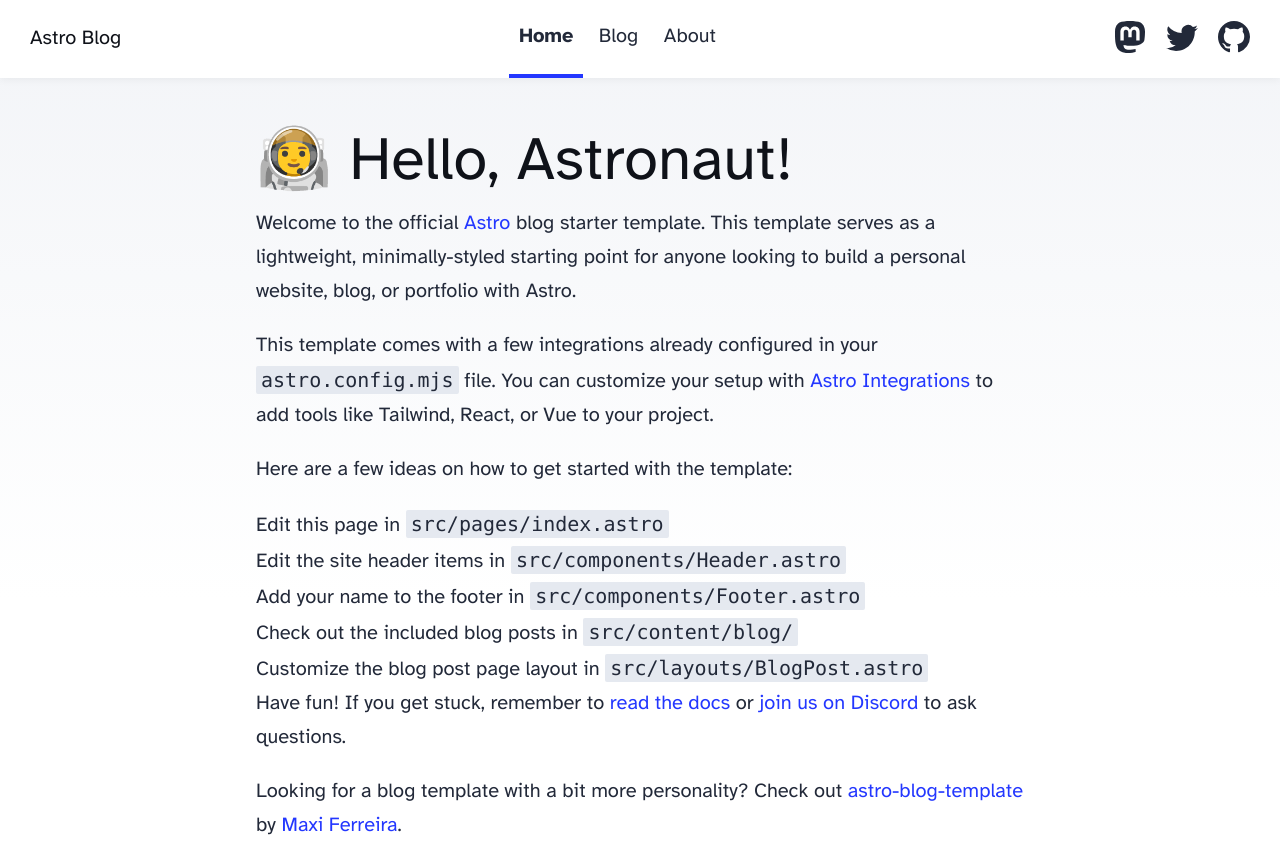
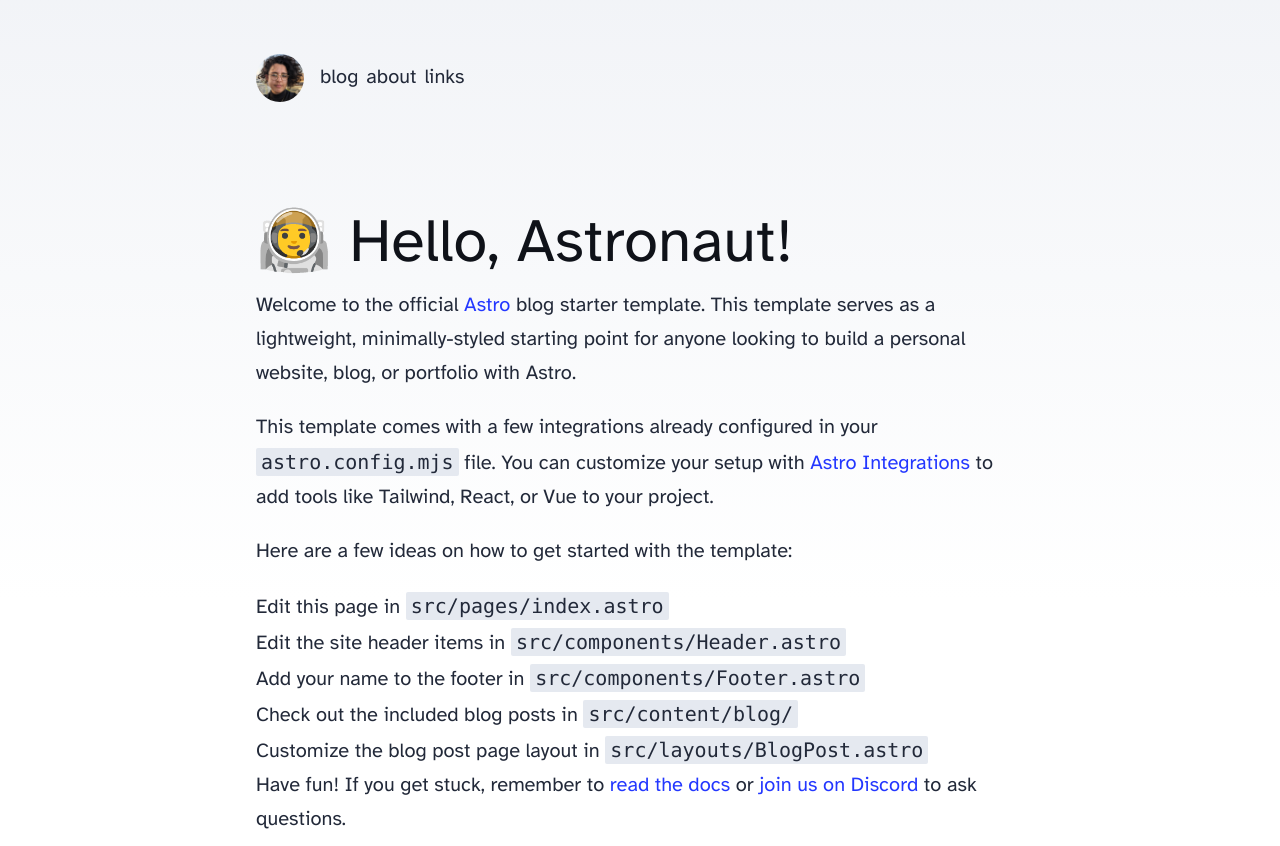
Before and after one commit to vivianedias/portfolio, an Astro site: page / in a window 1280 px wide. Shown: the top 846 px of the page. Built offline with nearby package versions, Linux system fonts and the light colour scheme; Astro itself is replaced by a stand-in of ours.

Commit message:
feat: updates header

```diff
--- a/src/components/Header.astro
+++ b/src/components/Header.astro
@@ -1,54 +1,23 @@
 ---
-import HeaderLink from './HeaderLink.astro';
-import { SITE_TITLE } from '../consts';
+import { Image } from 'astro:assets';
+import profileImg from '../images/profile.jpeg'
 ---
 
-<header>
-	<nav>
-		<h2><a href="/">{SITE_TITLE}</a></h2>
-		<div class="internal-links">
-			<HeaderLink href="/">Home</HeaderLink>
-			<HeaderLink href="/blog">Blog</HeaderLink>
-			<HeaderLink href="/about">About</HeaderLink>
-		</div>
-		<div class="social-links">
-			<a href="https://m.webtoo.ls/@astro" target="_blank">
-				<span class="sr-only">Follow Astro on Mastodon</span>
-				<svg viewBox="0 0 16 16" aria-hidden="true" width="32" height="32"
-					><path
-						fill="currentColor"
-						d="M11.19 12.195c2.016-.24 3.77-1.475 3.99-2.603.348-1.778.32-4.339.32-4.339 0-3.47-2.286-4.488-2.286-4.488C12.062.238 10.083.017 8.027 0h-.05C5.92.017 3.942.238 2.79.765c0 0-2.285 1.017-2.285 4.488l-.002.662c-.004.64-.007 1.35.011 2.091.083 3.394.626 6.74 3.78 7.57 1.454.383 2.703.463 3.709.408 1.823-.1 2.847-.647 2.847-.647l-.06-1.317s-1.303.41-2.767.36c-1.45-.05-2.98-.156-3.215-1.928a3.614 3.614 0 0 1-.033-.496s1.424.346 3.228.428c1.103.05 2.137-.064 3.188-.189zm1.613-2.47H11.13v-4.08c0-.859-.364-1.295-1.091-1.295-.804 0-1.207.517-1.207 1.541v2.233H7.168V5.89c0-1.024-.403-1.541-1.207-1.541-.727 0-1.091.436-1.091 1.296v4.079H3.197V5.522c0-.859.22-1.541.66-2.046.456-.505 1.052-.764 1.793-.764.856 0 1.504.328 1.933.983L8 4.39l.417-.695c.429-.655 1.077-.983 1.934-.983.74 0 1.336.259 1.791.764.442.505.661 1.187.661 2.046v4.203z"
-					></path></svg
-				>
-			</a>
-			<a href="https://twitter.com/astrodotbuild" target="_blank">
-				<span class="sr-only">Follow Astro on Twitter</span>
-				<svg viewBox="0 0 16 16" aria-hidden="true" width="32" height="32"
-					><path
-						fill="currentColor"
-						d="M5.026 15c6.038 0 9.341-5.003 9.341-9.334 0-.14 0-.282-.006-.422A6.685 6.685 0 0 0 16 3.542a6.658 6.658 0 0 1-1.889.518 3.301 3.301 0 0 0 1.447-1.817 6.533 6.533 0 0 1-2.087.793A3.286 3.286 0 0 0 7.875 6.03a9.325 9.325 0 0 1-6.767-3.429 3.289 3.289 0 0 0 1.018 4.382A3.323 3.323 0 0 1 .64 6.575v.045a3.288 3.288 0 0 0 2.632 3.218 3.203 3.203 0 0 1-.865.115 3.23 3.23 0 0 1-.614-.057 3.283 3.283 0 0 0 3.067 2.277A6.588 6.588 0 0 1 .78 13.58a6.32 6.32 0 0 1-.78-.045A9.344 9.344 0 0 0 5.026 15z"
-					></path></svg
-				>
-			</a>
-			<a href="https://github.com/withastro/astro" target="_blank">
-				<span class="sr-only">Go to Astro's GitHub repo</span>
-				<svg viewBox="0 0 16 16" aria-hidden="true" width="32" height="32"
-					><path
-						fill="currentColor"
-						d="M8 0C3.58 0 0 3.58 0 8c0 3.54 2.29 6.53 5.47 7.59.4.07.55-.17.55-.38 0-.19-.01-.82-.01-1.49-2.01.37-2.53-.49-2.69-.94-.09-.23-.48-.94-.82-1.13-.28-.15-.68-.52-.01-.53.63-.01 1.08.58 1.23.82.72 1.21 1.87.87 2.33.66.07-.52.28-.87.51-1.07-1.78-.2-3.64-.89-3.64-3.95 0-.87.31-1.59.82-2.15-.08-.2-.36-1.02.08-2.12 0 0 .67-.21 2.2.82.64-.18 1.32-.27 2-.27.68 0 1.36.09 2 .27 1.53-1.04 2.2-.82 2.2-.82.44 1.1.16 1.92.08 2.12.51.56.82 1.27.82 2.15 0 3.07-1.87 3.75-3.65 3.95.29.25.54.73.54 1.48 0 1.07-.01 1.93-.01 2.2 0 .21.15.46.55.38A8.012 8.012 0 0 0 16 8c0-4.42-3.58-8-8-8z"
-					></path></svg
-				>
-			</a>
+<header class="flex justify-center px-6 h-20 md:h-40">
+	<nav class="md:max-w-3xl w-full">
+		<div class="flex items-center	gap-x-4">
+      <a href="/" class="inline-block">
+        <Image class="w-12 h-12 rounded-full" src={profileImg} alt="A self portrait." />
+      </a>
+      <div class="gap-x-2 flex">
+        <a href="/blog">blog</a>
+        <a href="/about">about</a>
+        <a href="/links">links</a>
+      </div>
 		</div>
 	</nav>
 </header>
 <style>
-	header {
-		margin: 0;
-		padding: 0 1em;
-		background: white;
-		box-shadow: 0 2px 8px rgba(var(--black), 5%);
-	}
 	h2 {
 		margin: 0;
 		font-size: 1em;
@@ -64,7 +33,7 @@
 		justify-content: space-between;
 	}
 	nav a {
-		padding: 1em 0.5em;
+		/* padding: 1em 0.5em; */
 		color: var(--black);
 		border-bottom: 4px solid transparent;
 		text-decoration: none;
@@ -73,13 +42,4 @@
 		text-decoration: none;
 		border-bottom-color: var(--accent);
 	}
-	.social-links,
-	.social-links a {
-		display: flex;
-	}
-	@media (max-width: 720px) {
-		.social-links {
-			display: none;
-		}
-	}
 </style>
--- a/src/consts.ts
+++ b/src/consts.ts
@@ -1,5 +1,5 @@
 // Place any global data in this file.
 // You can import this data from anywhere in your site by using the `import` keyword.
 
-export const SITE_TITLE = 'Astro Blog';
-export const SITE_DESCRIPTION = 'Welcome to my website!';
+export const SITE_TITLE = "Viviane Dias | Portfolio";
+export const SITE_DESCRIPTION = "Welcome to my portfolio!";
```
Also changed, not shown: src/images/profile.jpeg (added).
